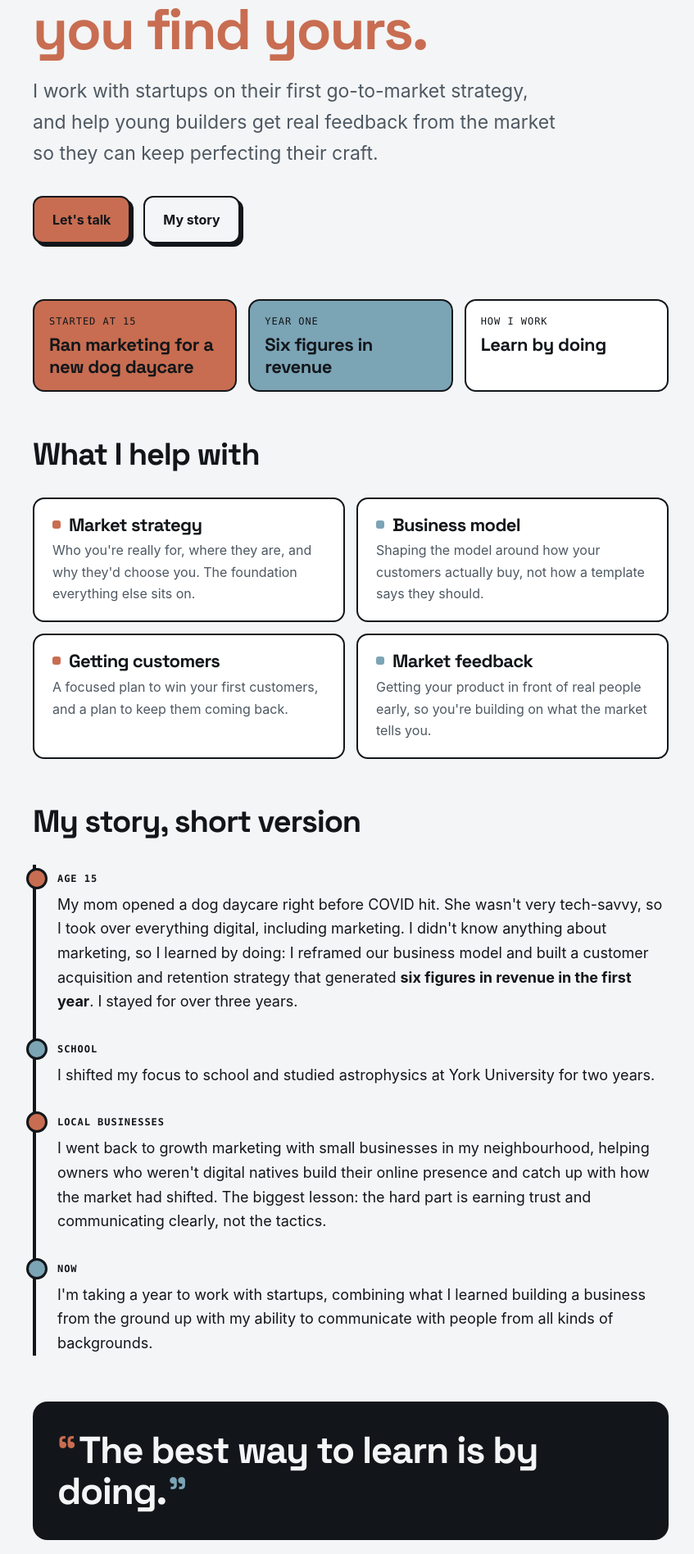
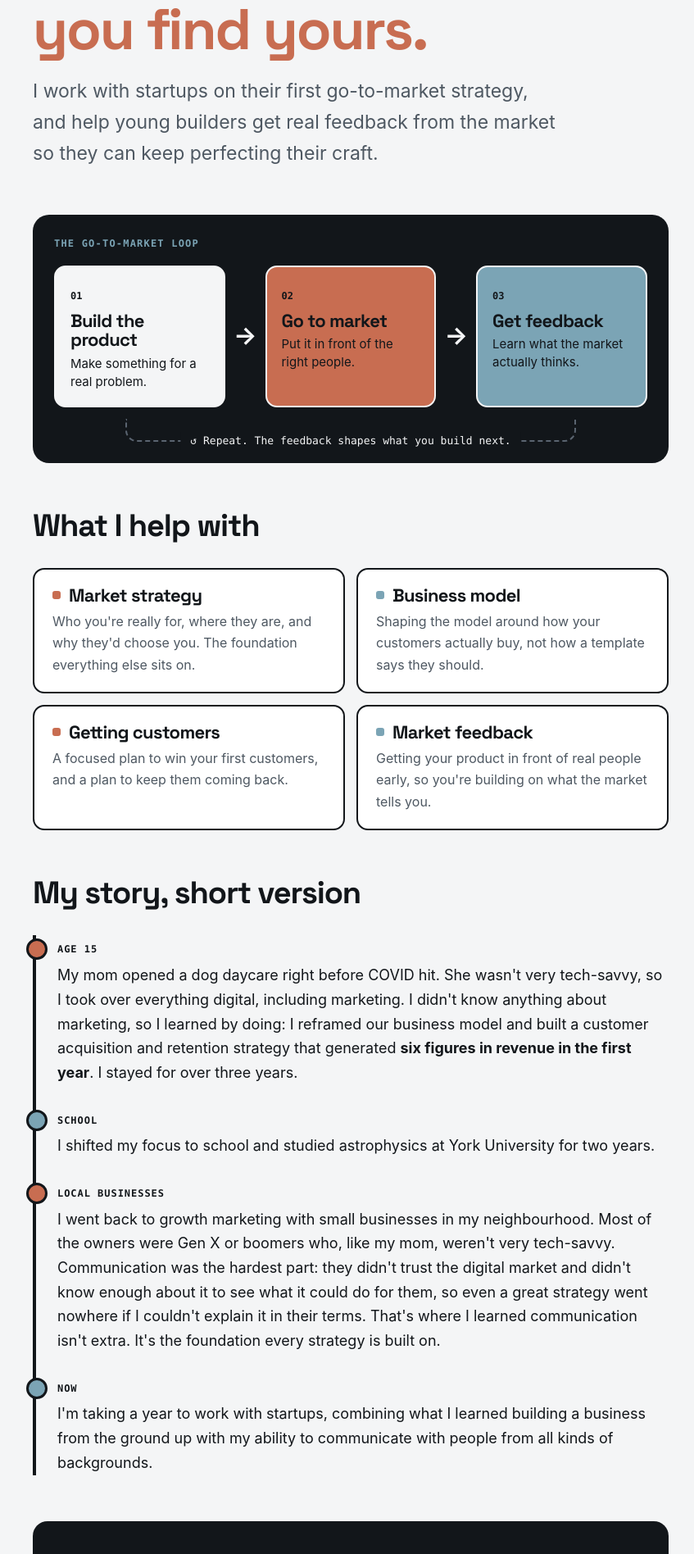
Before and after one commit to albinawrobel/albinawrobel.github.io, a Jekyll site: the page built from index.md, in a window 1280 px wide. Shown: the part 327-2223 px from the top of the page at 82% size, without its empty margins (212-1059 px from the left). Built offline with Jekyll 4.4.1, drawn with Linux system fonts in a browser that asks for light colours.

Commit message:
Add files via upload

```diff
--- a/assets/css/style.css
+++ b/assets/css/style.css
@@ -139,3 +139,24 @@ th, td { border-bottom:1px solid var(--line); padding:10px 12px; text-align:left
 blockquote.belief { margin:56px 0 8px; padding:34px 30px; background:var(--ink); color:var(--paper); border-radius:18px; font-family:var(--display); font-size:clamp(30px,5vw,46px); font-weight:700; letter-spacing:-0.03em; line-height:1.1; border:0; }
 blockquote.belief::before { content:"“"; color:var(--rust); margin-right:4px; }
 blockquote.belief::after { content:"”"; color:var(--blue); margin-left:2px; }
+
+/* ---------- GTM loop graphic ---------- */
+.gtm { margin:8px 0 8px; padding:26px; background:var(--ink); color:var(--paper); border-radius:20px; }
+.gtm-label { font-family:var(--mono); font-size:12px; font-weight:700; text-transform:uppercase; letter-spacing:.1em; color:var(--blue); margin:0 0 16px; }
+.gtm-steps { display:grid; grid-template-columns:1fr auto 1fr auto 1fr; align-items:stretch; gap:10px; }
+.gtm-step { border-radius:14px; padding:18px; color:var(--ink); border:2px solid var(--paper); }
+.gtm-step.s1 { background:var(--paper); }
+.gtm-step.s2 { background:var(--rust); }
+.gtm-step.s3 { background:var(--blue); }
+.gtm-step .n { font-family:var(--mono); font-size:12px; font-weight:700; }
+.gtm-step h3 { margin:6px 0 6px; font-size:22px; }
+.gtm-step p { margin:0; font-size:15px; line-height:1.45; }
+.gtm-arrow { align-self:center; font-family:var(--display); font-size:30px; font-weight:700; color:var(--paper); }
+.gtm-return { margin-top:14px; border:2px dashed #5A6470; border-top:0; border-radius:0 0 14px 14px; height:28px; position:relative; margin-left:12%; margin-right:12%; }
+.gtm-return span { position:absolute; left:50%; bottom:-12px; transform:translateX(-50%); background:var(--ink); padding:0 12px; white-space:nowrap; font-family:var(--mono); font-size:13px; color:var(--paper); }
+@media (max-width:640px) {
+  .gtm-steps { grid-template-columns:1fr; }
+  .gtm-arrow { transform:rotate(90deg); justify-self:center; line-height:1; }
+  .gtm-return { border:0; height:auto; margin:16px 0 0; }
+  .gtm-return span { position:static; transform:none; white-space:normal; padding:0; display:block; text-align:center; }
+}
--- a/index.md
+++ b/index.md
@@ -7,16 +7,18 @@ title: Home
 <p class="eyebrow">{{ site.author.name }} · Growth marketer</p>
 <h1>Every business needs its own model. <span class="hl">I help you find yours.</span></h1>
 <p class="lede">I work with startups on their first go-to-market strategy, and help young builders get real feedback from the market so they can keep perfecting their craft.</p>
-<div class="actions">
-  <a class="button" href="{{ '/contact/' | relative_url }}">Let's talk</a>
-  <a class="button secondary" href="{{ '/about/' | relative_url }}">My story</a>
-</div>
 </section>
 
-<div class="facts">
-  <div class="fact"><div class="k">Started at 15</div><div class="v">Ran marketing for a new dog daycare</div></div>
-  <div class="fact"><div class="k">Year one</div><div class="v">Six figures in revenue</div></div>
-  <div class="fact"><div class="k">How I work</div><div class="v">Learn by doing</div></div>
+<div class="gtm" role="img" aria-label="The go-to-market loop: build the product, go to market, get feedback, and repeat.">
+  <p class="gtm-label">The go-to-market loop</p>
+  <div class="gtm-steps">
+    <div class="gtm-step s1"><span class="n">01</span><h3>Build the product</h3><p>Make something for a real problem.</p></div>
+    <div class="gtm-arrow" aria-hidden="true">→</div>
+    <div class="gtm-step s2"><span class="n">02</span><h3>Go to market</h3><p>Put it in front of the right people.</p></div>
+    <div class="gtm-arrow" aria-hidden="true">→</div>
+    <div class="gtm-step s3"><span class="n">03</span><h3>Get feedback</h3><p>Learn what the market actually thinks.</p></div>
+  </div>
+  <div class="gtm-return" aria-hidden="true"><span>↺ Repeat. The feedback shapes what you build next.</span></div>
 </div>
 
 ## What I help with
@@ -33,7 +35,7 @@ title: Home
 <ol class="timeline">
   <li><span class="when">Age 15</span><p>My mom opened a dog daycare right before COVID hit. She wasn't very tech-savvy, so I took over everything digital, including marketing. I didn't know anything about marketing, so I learned by doing: I reframed our business model and built a customer acquisition and retention strategy that generated <strong>six figures in revenue in the first year</strong>. I stayed for over three years.</p></li>
   <li><span class="when">School</span><p>I shifted my focus to school and studied astrophysics at York University for two years.</p></li>
-  <li><span class="when">Local businesses</span><p>I went back to growth marketing with small businesses in my neighbourhood, helping owners who weren't digital natives build their online presence and catch up with how the market had shifted. The biggest lesson: the hard part is earning trust and communicating clearly, not the tactics.</p></li>
+  <li><span class="when">Local businesses</span><p>I went back to growth marketing with small businesses in my neighbourhood. Most of the owners were Gen X or boomers who, like my mom, weren't very tech-savvy. Communication was the hardest part: they didn't trust the digital market and didn't know enough about it to see what it could do for them, so even a great strategy went nowhere if I couldn't explain it in their terms. That's where I learned communication isn't extra. It's the foundation every strategy is built on.</p></li>
   <li><span class="when">Now</span><p>I'm taking a year to work with startups, combining what I learned building a business from the ground up with my ability to communicate with people from all kinds of backgrounds.</p></li>
 </ol>
 
```
Also changed, not shown: about.md (+3 -1 lines).
